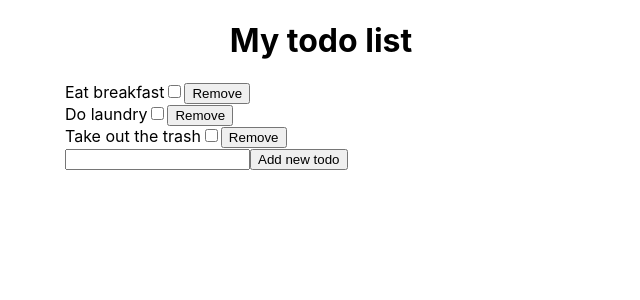
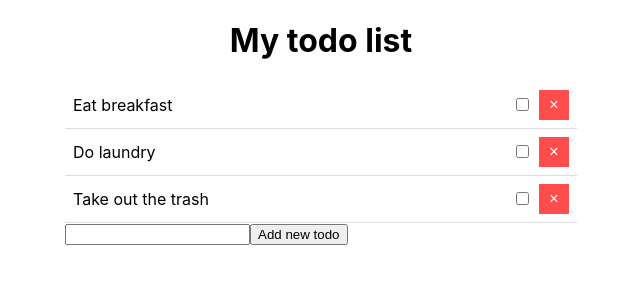
Before and after one commit to BKSoftwares21/todolist, a React (Create React App) app: page / in a window 1280 px wide. Shown: the top 300 px of the page, without its empty margins (319-959 px from the left). Built offline with nearby package versions, Linux system fonts and the light colour scheme.

Commit message:
changed the css

```diff
--- a/src/components/TodoItem.js
+++ b/src/components/TodoItem.js
@@ -1,17 +1,20 @@
 import React from 'react';
-import '../css/TodoItem.module.css';
+import styles from '../css/TodoItem.module.css';
 
 const TodoItem = ({ todo, removeHandler, updateHandler }) => (
-  <div>
-    <span style={{ textDecoration: todo.completed ? 'line-through' : 'none' }}>{todo.title}</span>
+  <div className={styles['todo-item']}>
+    <span className={styles['todo-title']} style={{ textDecoration: todo.completed ? 'line-through' : 'none' }}>
+      {todo.title}
+    </span>
     <input
+      className={styles['checkbox']}
       type="checkbox"
       checked={todo.completed}
       onChange={() => updateHandler(todo.id)}
       data-testid={`checkbox-${todo.id}`}
     />
-    <button data-testid={`close-btn-${todo.id}`} onClick={() => removeHandler(todo.id)}>
-      Remove
+    <button className={styles['remove-button']} data-testid={`close-btn-${todo.id}`} onClick={() => removeHandler(todo.id)}>
+      &times;
     </button>
   </div>
 );
--- a/src/css/TodoItem.module.css
+++ b/src/css/TodoItem.module.css
@@ -1,21 +1,35 @@
-.itemContainer {
+.todo-item {
   display: flex;
+  align-items: center;
   justify-content: space-between;
-  margin: 15px 0;
+  padding: 8px;
+  border-bottom: 1px solid #ddd;
 }
 
-.completed {
-  text-decoration: line-through;
+.todo-title {
+  flex-grow: 1;
+  margin-right: 10px;
 }
 
-.closeBtn {
-  color: red;
-  font-weight: 800;
-  font-size: 16px;
-  background: none;
-  border: none;
+.checkbox {
+  margin-right: 10px;
 }
 
-.closeBtn:hover {
+.remove-button {
+  background-color: #ff4d4d;
+  color: white;
+  border: none;
+  padding: 5px 10px;
   cursor: pointer;
+  width: 30px;
+  height: 30px;
+  display: flex;
+  align-items: center;
+  justify-content: center;
+  font-size: 16px;
+  line-height: 0;
 }
+
+.remove-button:hover {
+  background-color: #ff1a1a;
+}
```
